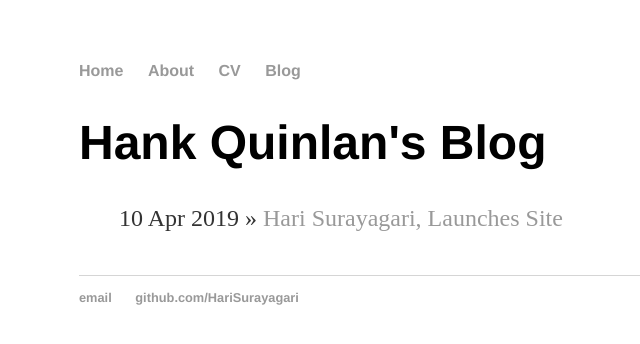
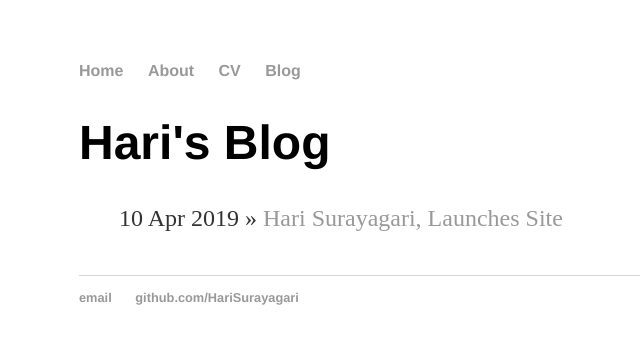
Before and after one commit to HariSurayagari/portfolio, a Jekyll site: the page built from blog/index.html, in a window 1280 px wide. Shown: the top 344 px of the page, without its empty margins (113-753 px from the left). Built offline with Jekyll 4.4.1, drawn with Linux system fonts in a browser that asks for light colours.

Commit message:
Update index.html

```diff
--- a/blog/index.html
+++ b/blog/index.html
@@ -1,11 +1,11 @@
 ---
 layout: default
-title: Hank Quinlan's Blog
+title: Hari's Blog
 ---
 	<h1>{{ page.title }}</h1>
 	<ul class="posts">
 
 	  {% for post in site.posts %}
-	    <li><span>{{ post.date | date_to_string }}</span> » <a href="{{ post.url }}" title="{{ post.title }}">{{ post.title }}</a></li>
+	    <li><span>{{ post.date | date_to_string }}</span> » <a href="portfolio/{{ post.url }}" title="{{ post.title }}">{{ post.title }}</a></li>
 	  {% endfor %}
 	</ul>
```
